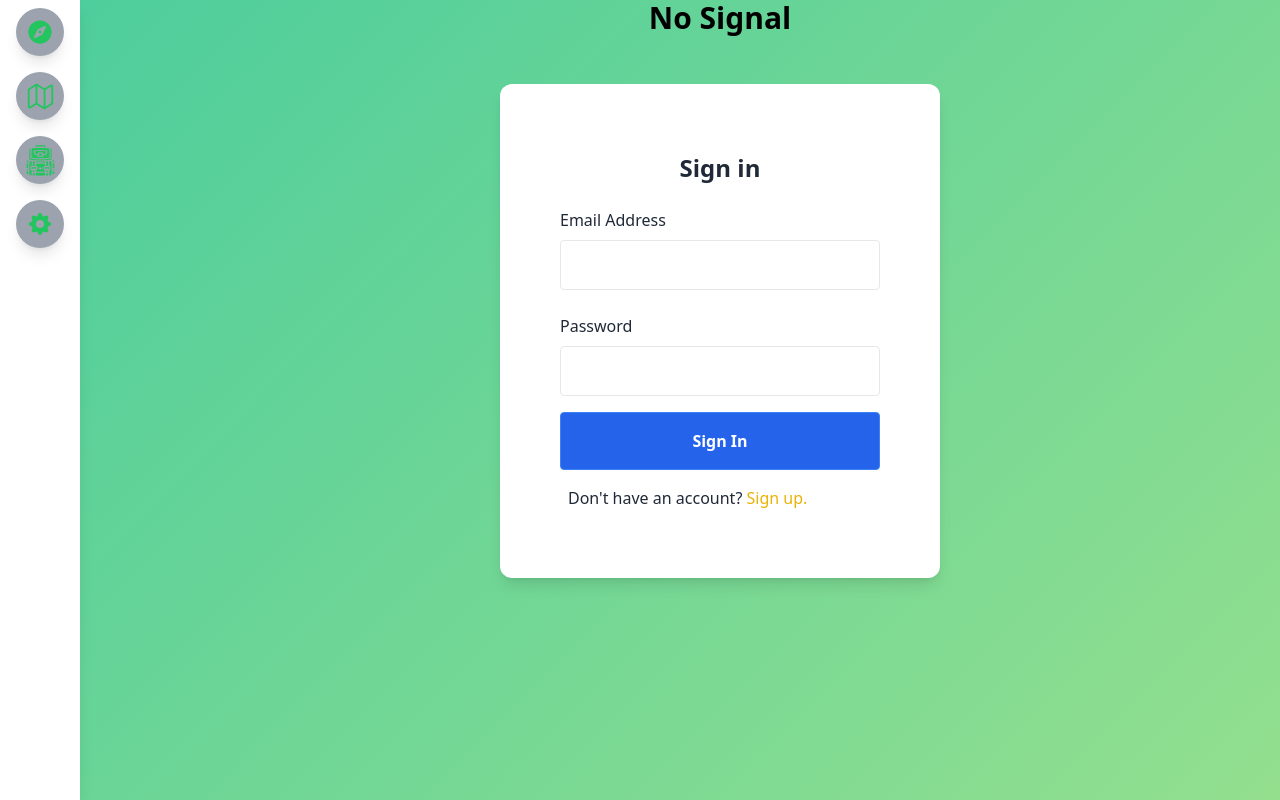
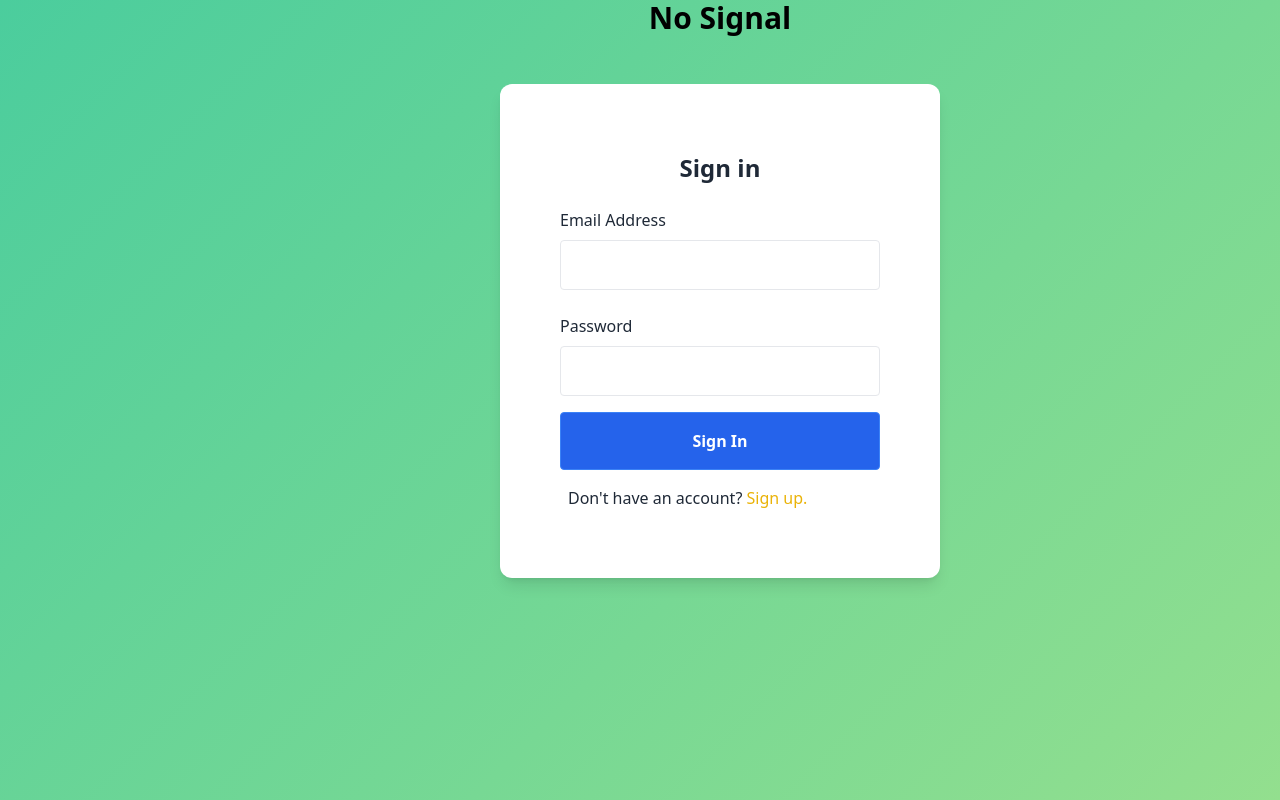
Before and after one commit to zperez0/no-signal, a React (Create React App) app: page / in a window 1280 px wide. Built offline with nearby package versions, Linux system fonts and the light colour scheme; no server answers.

Commit message:
hide sidebar if not signed in

```diff
--- a/src/components/navbar/SideBar.js
+++ b/src/components/navbar/SideBar.js
@@ -1,16 +1,22 @@
 import React from 'react'
-import { BsGearFill } from 'react-icons/bs';
-import { FaCompass } from 'react-icons/fa';
+import { FaCompass, FaUserCircle } from 'react-icons/fa';
 import { IoMapOutline } from "react-icons/io5";
 import { GiBackpack } from "react-icons/gi";
 import { useNavigate } from "react-router-dom";
 
+import { UserAuth } from "../../context/AuthContext";
+
+// to commit
+  //changed trails route to parks
+  // changed gear icon to user circle
 
 const SideBar = ({ text }) => {
   const navigate = useNavigate();
+  const {user} = UserAuth();
 
+if(user.uid) {
   const handleTrails = () => {
-    navigate("/trails");
+    navigate("/parks");
   }
 
   const handleMap = () => {
@@ -41,11 +47,12 @@ const SideBar = ({ text }) => {
         </button>
 
         <button onClick={handleAccount}>
-        <SideBarIcon icon={<BsGearFill size="22" />} />
+        <SideBarIcon icon={<FaUserCircle size="24" />} />
         </button>
     </div>
   );
 };
+}
 const SideBarIcon = ({ icon, text = 'tooltip 💡' }) => (
   <div className="sidebar-icon group">
     {icon}
@@ -56,3 +63,58 @@ const SideBarIcon = ({ icon, text = 'tooltip 💡' }) => (
 );
 
 export default SideBar
+
+
+
+// ----------------------------------------
+
+// const SideBar = ({ text }) => {
+//   const navigate = useNavigate();
+
+//   const handleTrails = () => {
+//     navigate("/parks");
+//   }
+
+//   const handleMap = () => {
+//     navigate("/map");
+//   }
+
+//   const handleNotes = () => {
+//     navigate("/notes");
+//   }
+
+//   const handleAccount = () => {
+//     navigate("/account");
+//   }
+
+//   return (
+//     <div className="fixed top-0 left-0 h-screen w-20 flex flex-col
+//                   bg-white dark:bg-gray-900 shadow-lg">
+//                 <button onClick={handleTrails}>
+//         <SideBarIcon icon={<FaCompass size="24" />} />
+//         </button>
+
+//         <button onClick={handleMap}>
+//         <SideBarIcon icon={<IoMapOutline size="29" />} />
+//         </button>
+
+//         <button onClick={handleNotes}>
+//         <SideBarIcon icon={<GiBackpack size="33" />} />
+//         </button>
+
+//         <button onClick={handleAccount}>
+//         <SideBarIcon icon={<FaUserCircle size="24" />} />
+//         </button>
+//     </div>
+//   );
+// };
+// const SideBarIcon = ({ icon, text = 'tooltip 💡' }) => (
+//   <div className="sidebar-icon group">
+//     {icon}
+//     <span className="sidebar-tooltip group-hover:scale-100">
+//     {text}
+//     </span>
+//   </div>
+// );
+
+// export default SideBar
```
